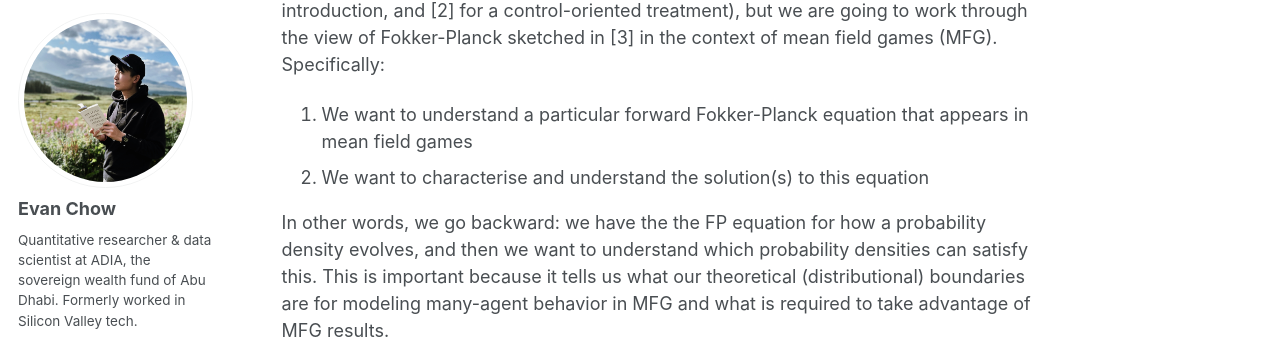
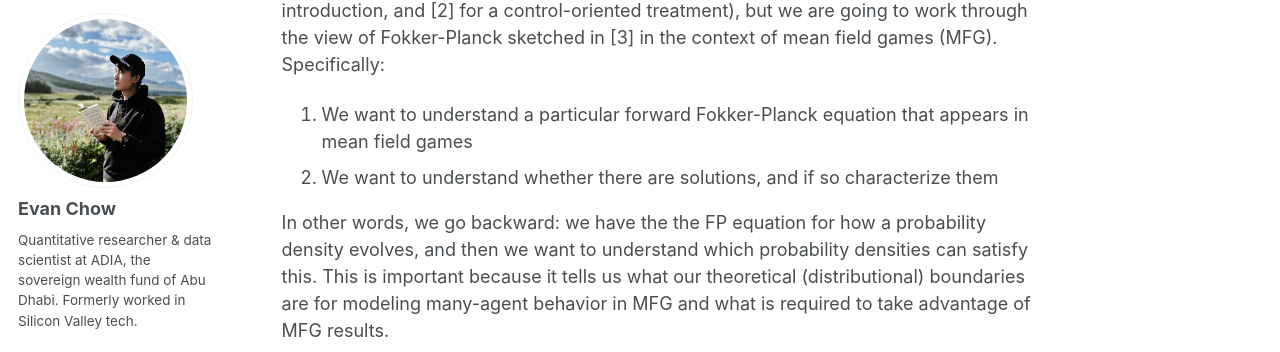
Before and after one commit to evnchw/evnchw.github.io, a Jekyll site: the page built from _quant/20240630_refresher_fokker_planck.md, in a window 1280 px wide and 900 px high, scrolled down 415 px. Shown: the part 93-445 px from the top of the window. Built offline with Jekyll 4.4.1, drawn with Linux system fonts in a browser that asks for light colours; some web fonts are replaced.

Commit message:
Quick commit.

```diff
--- a/_quant/20240630_refresher_fokker_planck.md
+++ b/_quant/20240630_refresher_fokker_planck.md
@@ -15,7 +15,7 @@ These are my quick refresher notes on Fokker-Planck equation(s) for the evolutio
 There are various ways to look at Fokker-Planck (see [1] for a relatively recent introduction, and [2] for a control-oriented treatment), but we are going to work through the view of Fokker-Planck sketched in [3] in the context of mean field games (MFG). Specifically:
 
 1. We want to understand a particular forward Fokker-Planck equation that appears in mean field games
-2. We want to characterise and understand the solution(s) to this equation
+2. We want to understand whether there are solutions, and if so characterize them
 
 In other words, we go backward: we have the the FP equation for how a probability density evolves, and then we want to understand which probability densities can satisfy this. This is important because it tells us what our theoretical (distributional) boundaries are for modeling many-agent behavior in MFG and what is required to take advantage of MFG results.
 
```
